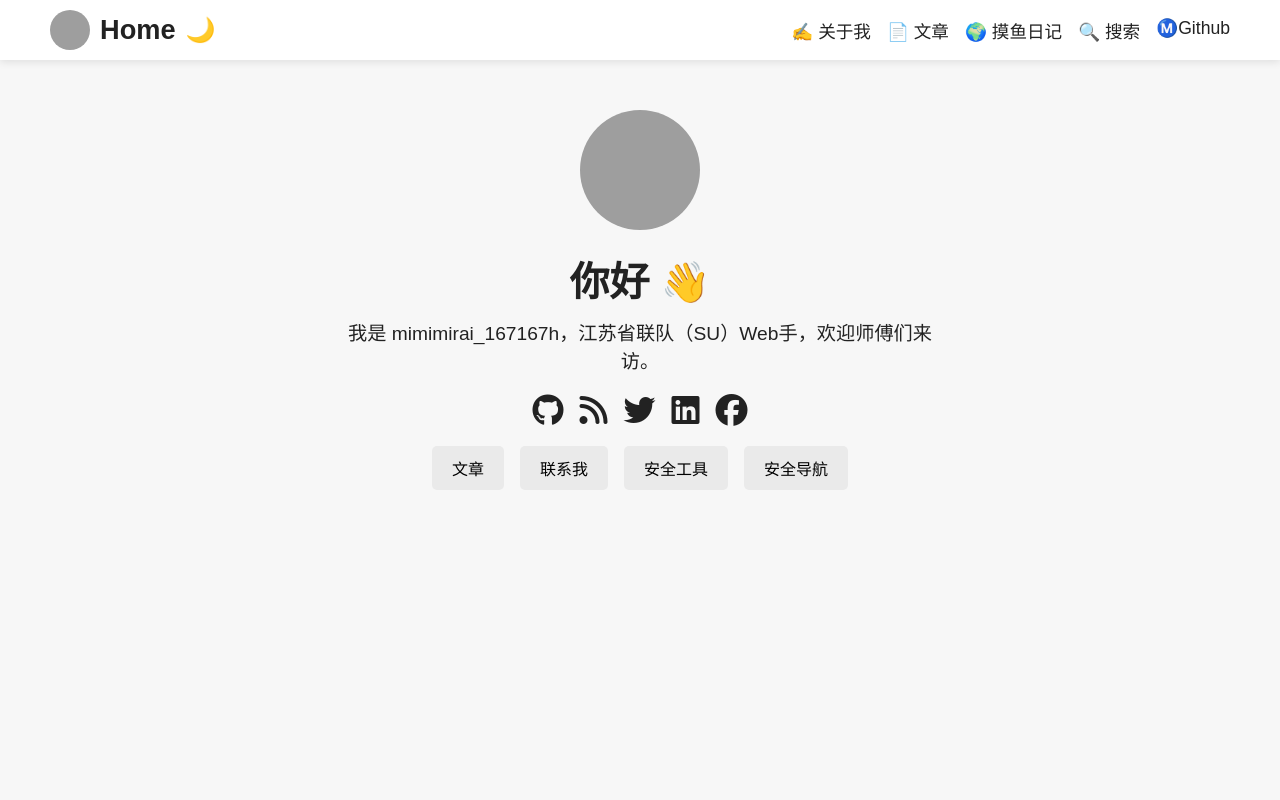
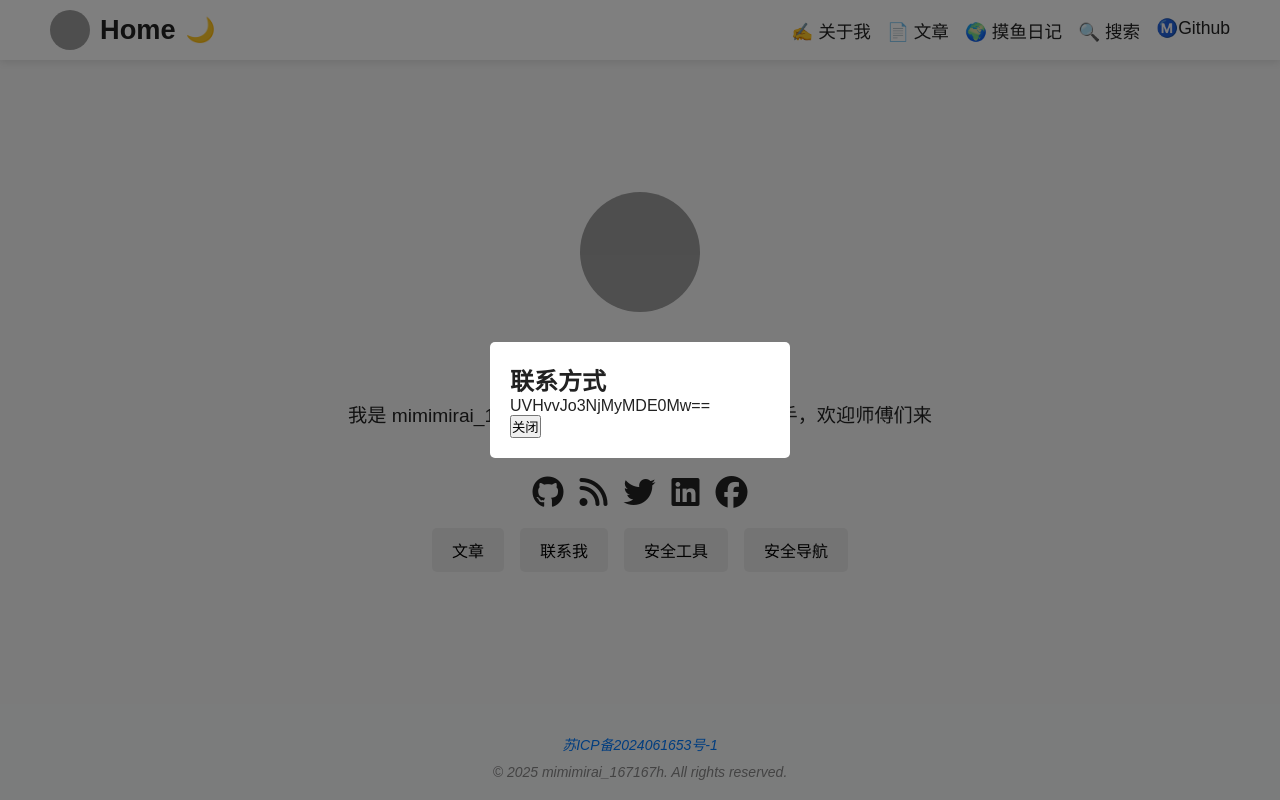
Before and after one commit to sakurayjj/sakurayjj.github.io, a plain HTML site: page index.html in a window 1280 px wide. Both pictures are taken after a click on the button "联系我". Drawn offline with Linux system fonts and the light colour scheme; grey boxes are pictures that could not be loaded.

Commit message:
Add files via upload

```diff
--- a/index.html
+++ b/index.html
@@ -8,6 +8,37 @@
     <meta name="viewport" content="width=device-width, initial-scale=1.0">
     <title>mimimirai_167167h's Blog</title>
     <link rel="stylesheet" href="styles.css">
+    <style>
+        body {
+            display: flex;
+            flex-direction: column;
+            min-height: 100vh;
+        }
+
+        main {
+            flex-grow: 1;
+        }
+
+        footer {
+            padding: 20px 0;
+            background-color: #f8f9fa;
+            text-align: center;
+            font-size: 14px;
+            color: #555;
+            margin-top: auto;
+        }
+
+        footer a {
+            color: #007bff;
+            text-decoration: none;
+        }
+
+        footer p {
+            margin: 10px 0 0;
+            font-style: italic;
+            color: #888;
+        }
+    </style>
 </head>
 
 <body>
@@ -53,13 +84,39 @@
         <!-- 按钮区 -->
         <div class="actions">
             <button>文章</button>
-            <!-- 这边可以加入点击跳出框，联系方式base64加密 -->
-            <button>联系我</button>
+            <button id="contactButton">联系我</button>
             <button>安全工具</button>
             <button>安全导航</button>
         </div>
     </main>
 
+    <!-- 备案与版权信息 -->
+    <footer>
+        <p><a href="https://beian.miit.gov.cn/" target="_blank">苏ICP备2024061653号-1</a></p>
+        <p>© 2025 mimimirai_167167h. All rights reserved.</p>
+    </footer>
+
+    <!-- 联系弹框 -->
+    <div id="contactModal"
+        style="display:none; position: fixed; top: 0; left: 0; width: 100%; height: 100%; background: rgba(0, 0, 0, 0.5); justify-content: center; align-items: center;">
+        <div style="background: white; padding: 20px; border-radius: 5px; width: 300px;">
+            <h2>联系方式</h2>
+            <p>UVHvvJo3NjMyMDE0Mw==</p>
+            <!-- <p>Phone: 123-456-7890</p> -->
+            <button onclick="closeModal()">关闭</button>
+        </div>
+    </div>
+
+    <script>
+        document.getElementById("contactButton").onclick = function () {
+            document.getElementById("contactModal").style.display = "flex";
+        };
+
+        function closeModal() {
+            document.getElementById("contactModal").style.display = "none";
+        }
+    </script>
+
     <script src="scripts.js"></script>
 </body>
 
```
